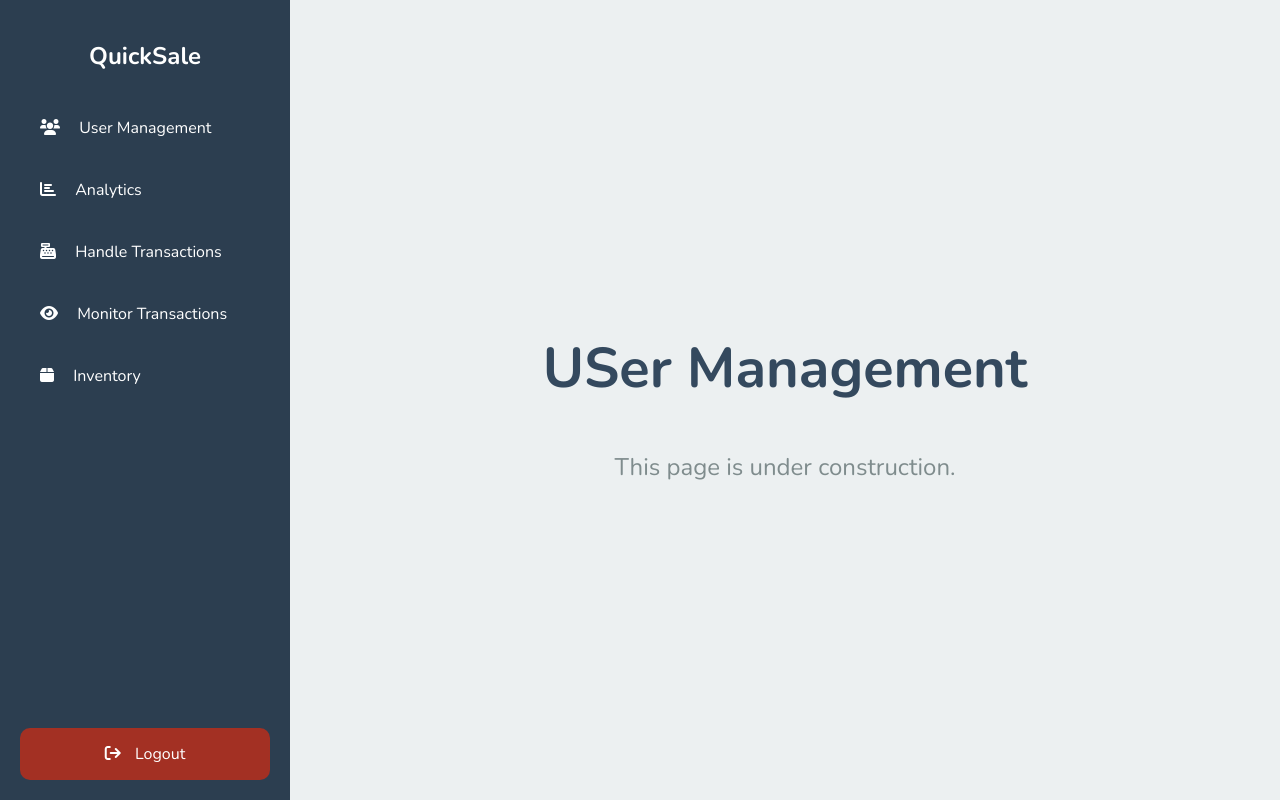
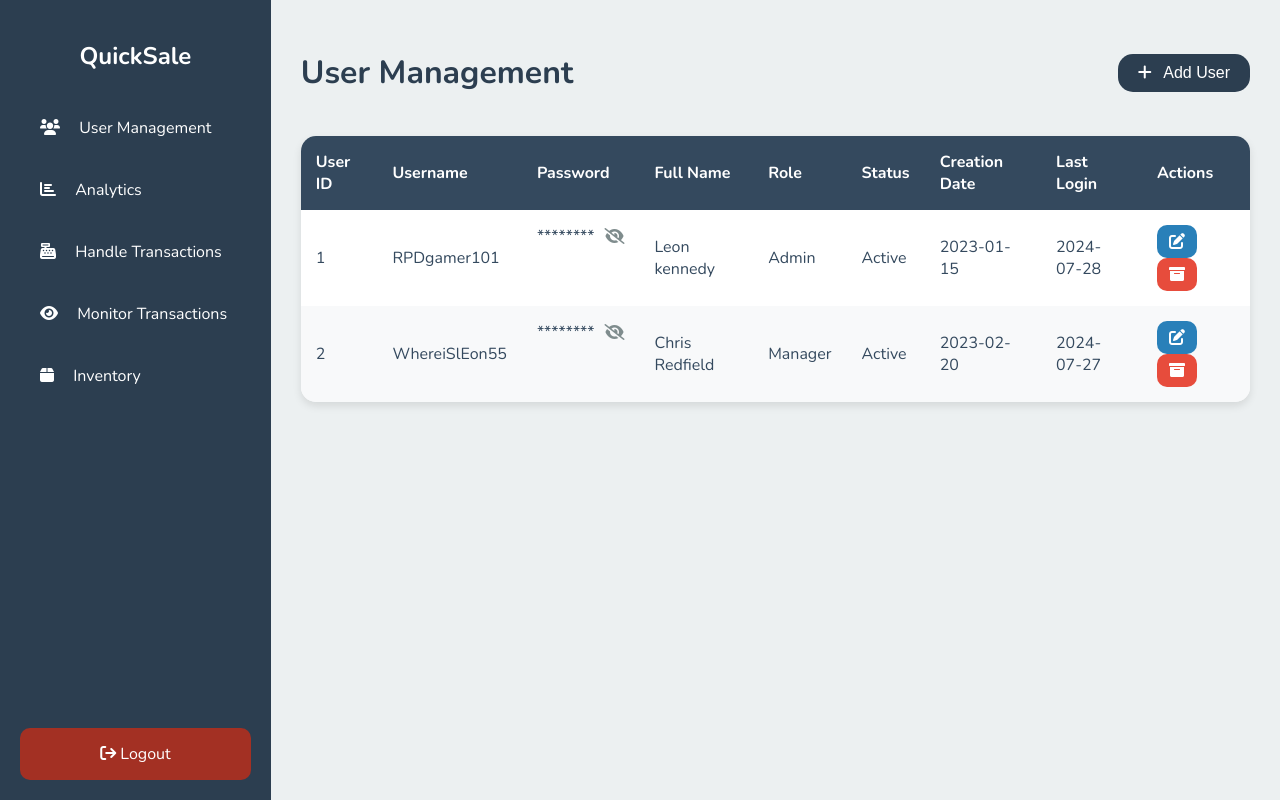
Before and after one commit to Miltonus11/POS-System, a PHP site: page /POS-System/frontend/views/admin/userManagement.php in a window 1280 px wide. Run offline with PHP 8.4, Linux system fonts and the light colour scheme; a user stored in the database is signed in.

Commit message:
User Management UI

```diff
--- /dev/null
+++ b/frontend/assets/css/userManagement.css
@@ -0,0 +1,168 @@
+body {
+    font-family: 'Nunito', sans-serif;
+    margin: 0;
+    background-color: #ecf0f1;
+    color: #34495e;
+}
+
+.dashboard-container {
+    display: flex;
+    height: 100vh;
+}
+
+.sidebar {
+    width: 250px;
+    background-color: #2c3e50;
+    color: white;
+    padding: 20px;
+    display: flex;
+    flex-direction: column;
+}
+
+.sidebar h2 {
+    text-align: center;
+    margin-bottom: 30px;
+    font-weight: 700;
+}
+
+.sidebar nav a {
+    display: block;
+    color: white;
+    text-decoration: none;
+    padding: 15px 20px;
+    margin-bottom: 10px;
+    border-radius: 10px;
+    transition: background-color 0.3s;
+}
+
+.sidebar nav a:hover,
+.sidebar nav a.active {
+    background-color: #587da1;
+}
+
+.sidebar nav a i {
+    margin-right: 15px;
+}
+
+.logout-link {
+    display: block;
+    text-decoration: none;
+    color: white;
+    padding: 15px 20px;
+    margin-top: auto;
+    border-radius: 10px;
+    background-color: #a33023;
+    text-align: center;
+    transition: background-color 0.3s;
+}
+
+.main-content {
+    flex-grow: 1;
+    padding: 30px;
+}
+
+.user-management-header {
+    display: flex;
+    justify-content: space-between;
+    align-items: center;
+    margin-bottom: 20px;
+}
+
+.user-management-header h1 {
+    color: #2c3e50;
+}
+
+.add-user-btn {
+    background-color: #2c3e50;
+    color: white;
+    border: none;
+    padding: 10px 20px;
+    border-radius: 15px;
+    cursor: pointer;
+    font-size: 16px;
+    transition: background-color 0.3s;
+}
+
+.add-user-btn:hover {
+    background-color: #34495e;
+}
+
+.add-user-btn i {
+    margin-right: 8px;
+}
+
+table {
+    width: 100%;
+    border-collapse: collapse;
+    background-color: white;
+    border-radius: 15px;
+    overflow: hidden;
+    box-shadow: 0 4px 8px rgba(0,0,0,0.1);
+}
+
+thead {
+    background-color: #34495e;
+    color: white;
+}
+
+th, td {
+    padding: 15px;
+    text-align: left;
+}
+
+th {
+    font-weight: 700;
+}
+
+tbody tr:nth-child(even) {
+    background-color: #f8f9fa;
+}
+
+tbody tr:hover {
+    background-color: #e9ecef;
+}
+
+.password-cell {
+    display: flex;
+    align-items: center;
+}
+
+.password-cell span {
+    flex-grow: 1;
+}
+
+.reveal-pass-icon {
+    cursor: pointer;
+    color: #7f8c8d;
+    margin-left: 10px;
+}
+
+.action-buttons button {
+    border: none;
+    padding: 8px 12px;
+    border-radius: 10px;
+    cursor: pointer;
+    margin-right: 5px;
+    color: white;
+    font-size: 14px;
+}
+
+.edit-btn {
+    background-color: #2980b9;
+}
+
+.edit-btn:hover {
+    background-color: #3498db;
+}
+
+.archive-btn {
+    background-color: #e74c3c;
+}
+
+.archive-btn:hover {
+    background-color: #c0392b;
+}
+
+.action-buttons button i {
+    font-size: 16px;
+}
--- a/frontend/views/admin/userManagement.php
+++ b/frontend/views/admin/userManagement.php
@@ -1,3 +1,4 @@
+
 <?php
 session_start();
 
@@ -15,8 +16,8 @@ if(!isset($_SESSION['role']) || $_SESSION['role'] !== 'admin'){
 <!DOCTYPE html>
 <html>
 <head>
-    <title>Monitor Transactions</title>
-    <link rel="stylesheet" href="../../assets/css/admin-dashboard.css">
+    <title>User Management</title>
+    <link rel="stylesheet" href="../../assets/css/userManagement.css">
     <link rel="stylesheet" href="https://cdnjs.cloudflare.com/ajax/libs/font-awesome/6.0.0-beta3/css/all.min.css">
     <link href="https://fonts.googleapis.com/css2?family=Nunito:wght@400;700&display=swap" rel="stylesheet">
 </head>
@@ -34,8 +35,61 @@ if(!isset($_SESSION['role']) || $_SESSION['role'] !== 'admin'){
             <a href="#" id="logoutLink" class="logout-link"><i class="fas fa-arrow-right-from-bracket"></i> Logout</a>
         </aside>
         <main class="main-content">
-            <h1>USer Management</h1>
-            <p>This page is under construction.</p>
+            <div class="user-management-header">
+                <h1>User Management</h1>
+                <button class="add-user-btn"><i class="fas fa-plus"></i> Add User</button>
+            </div>
+            <table>
+                <thead>
+                    <tr>
+                        <th>User ID</th>
+                        <th>Username</th>
+                        <th>Password</th>
+                        <th>Full Name</th>
+                        <th>Role</th>
+                        <th>Status</th>
+                        <th>Creation Date</th>
+                        <th>Last Login</th>
+                        <th>Actions</th>
+                    </tr>
+                </thead>
+                <tbody>
+                    <tr>
+                        <td>1</td><!-- Sample Data Pa Modify nalang po for Database -->
+                        <td>RPDgamer101</td>
+                        <td class="password-cell">
+                            <span>********</span>
+                            <i class="fas fa-eye-slash reveal-pass-icon"></i>
+                        </td>
+                        <td>Leon kennedy</td>
+                        <td>Admin</td>
+                        <td>Active</td>
+                        <td>2023-01-15</td>
+                        <td>2024-07-28</td>
+                        <td class="action-buttons">
+                            <button class="edit-btn"><i class="fas fa-edit"></i></button>
+                            <button class="archive-btn"><i class="fas fa-archive"></i></button>
+                        </td>
+                    </tr>
+                     <tr>
+                        <td>2</td>
+                        <td>WhereiSlEon55</td>
+                        <td class="password-cell">
+                            <span>********</span>
+                            <i class="fas fa-eye-slash reveal-pass-icon"></i>
+                        </td>
+                        <td>Chris Redfield</td>
+                        <td>Manager</td>
+                        <td>Active</td>
+                        <td>2023-02-20</td>
+                        <td>2024-07-27</td>
+                        <td class="action-buttons">
+                            <button class="edit-btn"><i class="fas fa-edit"></i></button>
+                            <button class="archive-btn"><i class="fas fa-archive"></i></button>
+                        </td>
+                    </tr>
+                </tbody>
+            </table>
         </main>
     </div>
     <script src="../../assets/js/logout.js"></script>
```
